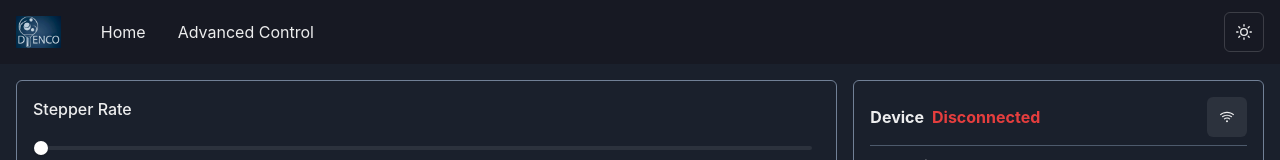
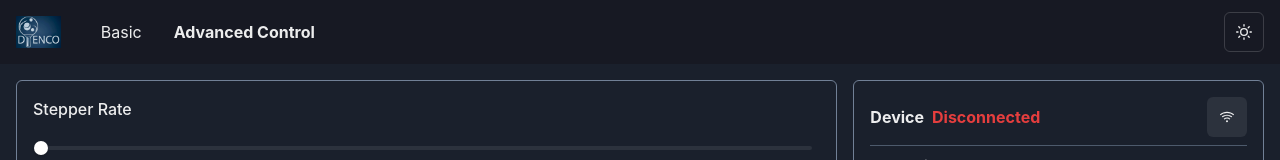
Before and after one commit to berkinanik/dyenco-web-frontend, a React (Vite) app: page /#/advanced-control in a window 1280 px wide. Shown: the top 160 px of the page. Built offline with nearby package versions, Linux system fonts and the light colour scheme.

Commit message:
feat: add current route indicator to nav link

```diff
--- a/src/components/navbar/Navbar.tsx
+++ b/src/components/navbar/Navbar.tsx
@@ -17,7 +17,7 @@ import { NavLink } from './NavbarLink';
 
 const Links: { name: string; to: string }[] = [
   {
-    name: 'Home',
+    name: 'Basic',
     to: '/',
   },
   {
--- a/src/components/navbar/NavbarLink.tsx
+++ b/src/components/navbar/NavbarLink.tsx
@@ -1,12 +1,17 @@
 import { Link as ChakraLink, useColorModeValue } from '@chakra-ui/react';
-import { Link } from 'react-router-dom';
+import { Link, useLocation } from 'react-router-dom';
 
 type Props = {
   children?: React.ReactNode;
   to: string;
 };
 
-export const NavLink: React.FC<Props> = ({ children, to }) => (
+export const NavLink: React.FC<Props> = ({ children, to }) => {
+  const location = useLocation();
+
+  const isActive = location.pathname === to;
+
+  return (
     <ChakraLink
       as={Link}
       px={2}
@@ -16,8 +21,10 @@ export const NavLink: React.FC<Props> = ({ children, to }) => (
         textDecoration: 'none',
         bg: useColorModeValue('gray.200', 'gray.700'),
       }}
+      fontWeight={isActive ? 'bold' : 'normal'}
       to={to}
     >
       {children}
     </ChakraLink>
   );
+};
```
Lines whose indentation alone changed are shown as unchanged.
